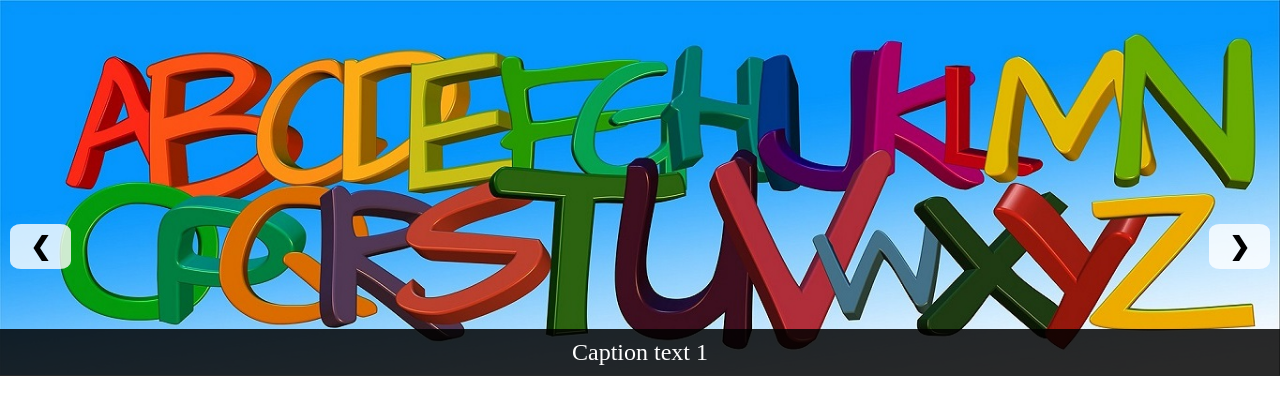
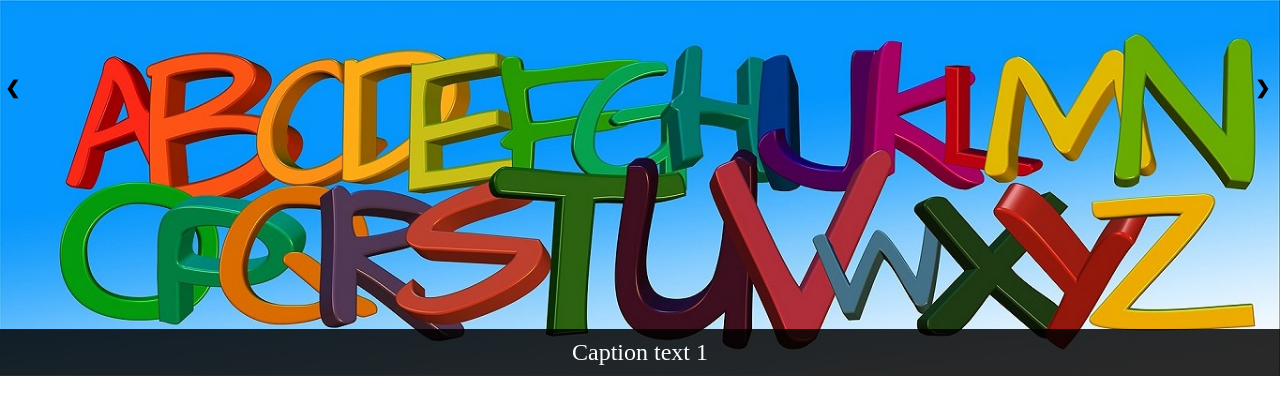
Before and after one commit to Rajasharma8770/image-slider, a plain HTML site: page index.html in a window 1280 px wide. Drawn offline with Linux system fonts and the light colour scheme.

Commit message:
Update style.css

```diff
--- a/style.css
+++ b/style.css
@@ -37,3 +37,47 @@ body{
 .slide{
     display: none;
 }
+
+
+@media screen and (min-width: 412px) {
+    .first {
+        left: -15px;
+        margin-top: -219px;
+        font-size: 18px;
+    }
+
+    .last {
+        right: -10px;
+        margin-top: -219px;
+        font-size: 18px;
+    }
+
+    .arrow {
+
+       background-color: rgb(255, 255, 255, 0);
+
+    }
+
+  }
+
+  @media screen and (min-width: 375px) {
+
+    .first {
+        left: -15px;
+        margin-top: -155px;
+        font-size: 18px;
+    }
+
+    .last {
+        right: -10px;
+        margin-top: -155px;
+        font-size: 18px;
+    }
+
+    .arrow {
+
+       background-color: rgb(255, 255, 255, 0);
+
+    }
+
+  }
```
